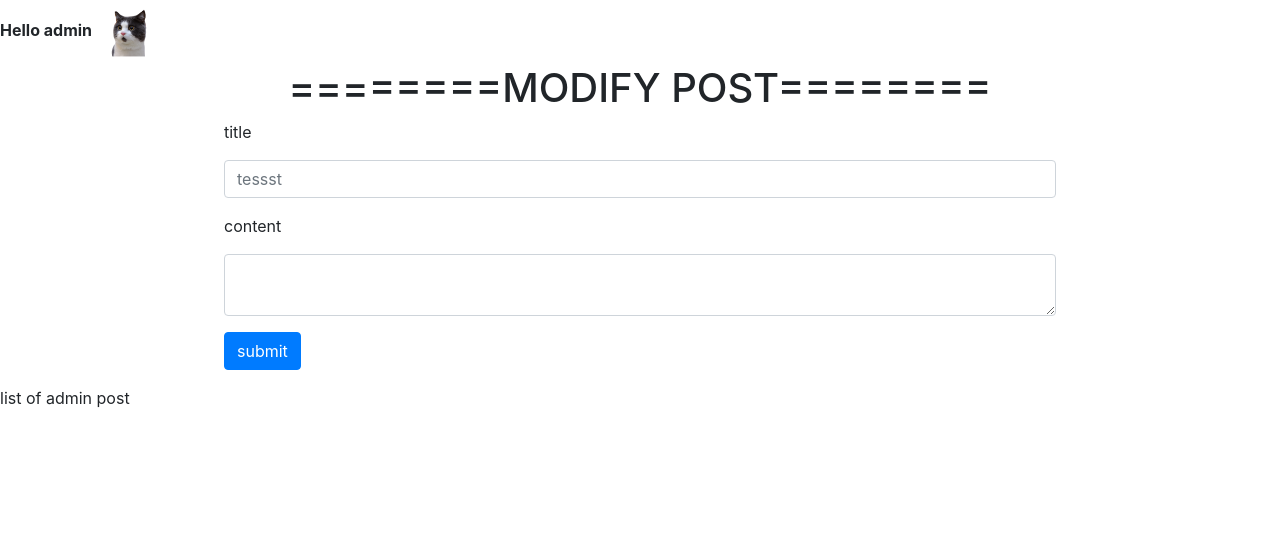
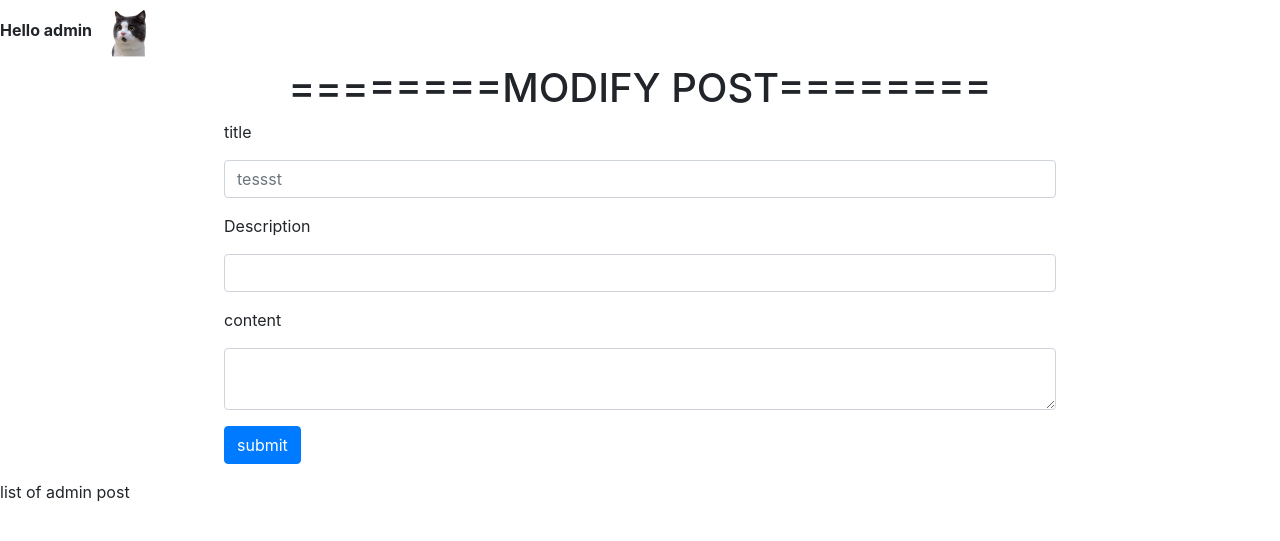
Before and after one commit to yacarthar/blogpost-joseportila, a Flask app: page /post/new in a window 1280 px wide. Shown: the part 56-597 px from the top of the page. Run offline with Flask 2, Linux system fonts and the light colour scheme; a user stored in the database is signed in; data comes from the database, SQL or seed files in the repository; both versions use the stored data as it was after the commit; some libraries are stand-ins or nearby versions.

Commit message:
fix desc

```diff
--- a/source/post/forms.py
+++ b/source/post/forms.py
@@ -1,10 +1,11 @@
 from flask_wtf import FlaskForm
-from wtforms import StringField, SubmitField
+from wtforms import StringField, SubmitField, TextField
 from flask_ckeditor import CKEditorField
 from wtforms.validators import DataRequired
 
 class PostForm(FlaskForm):
 	title = StringField('title', validators = [DataRequired()])
 	# content = TextAreaField('content', validators = [DataRequired()])
+	desc = TextField('Description', validators = [DataRequired()])
 	content = CKEditorField('content', validators = [DataRequired()])
 	submit = SubmitField('submit')
--- a/source/post/views.py
+++ b/source/post/views.py
@@ -19,7 +19,9 @@ def create():
     if form.validate_on_submit():
         new_post = Post(title = form.title.data,
                         content = form.content.data,
-                        user_id = current_user.id
+                        user_id = current_user.id,
+                        thumb = '',
+                        desc = form.desc.data
         )
         print('=======form valid=======')
         db.session.add(new_post)
--- a/source/templates/modify.html
+++ b/source/templates/modify.html
@@ -8,6 +8,10 @@
 		<div class="form-group">
 			{{ form.title.label(class="form-group") }}
 			{{form.title(class='form-control', placeholder='tessst')}}
+		</div>
+		<div class="form-group">
+			{{ form.desc.label(class="form-group") }}
+			{{form.desc(class='form-control', )}}
 		</div>
 		<div class="form-group">
 			{{ form.content.label(class="form-group") }}
```
Also changed, not shown: sourcedata.sqlite.
